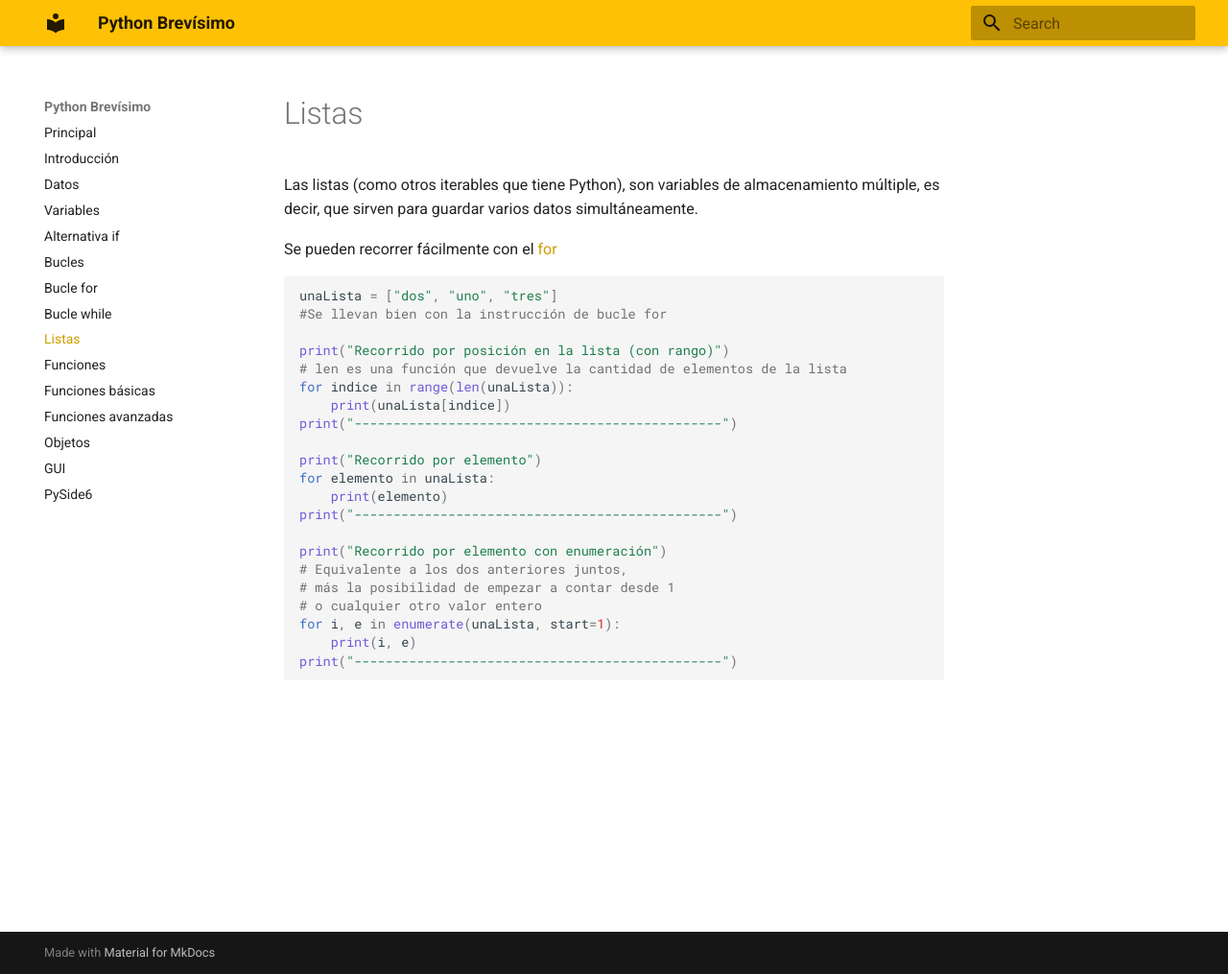
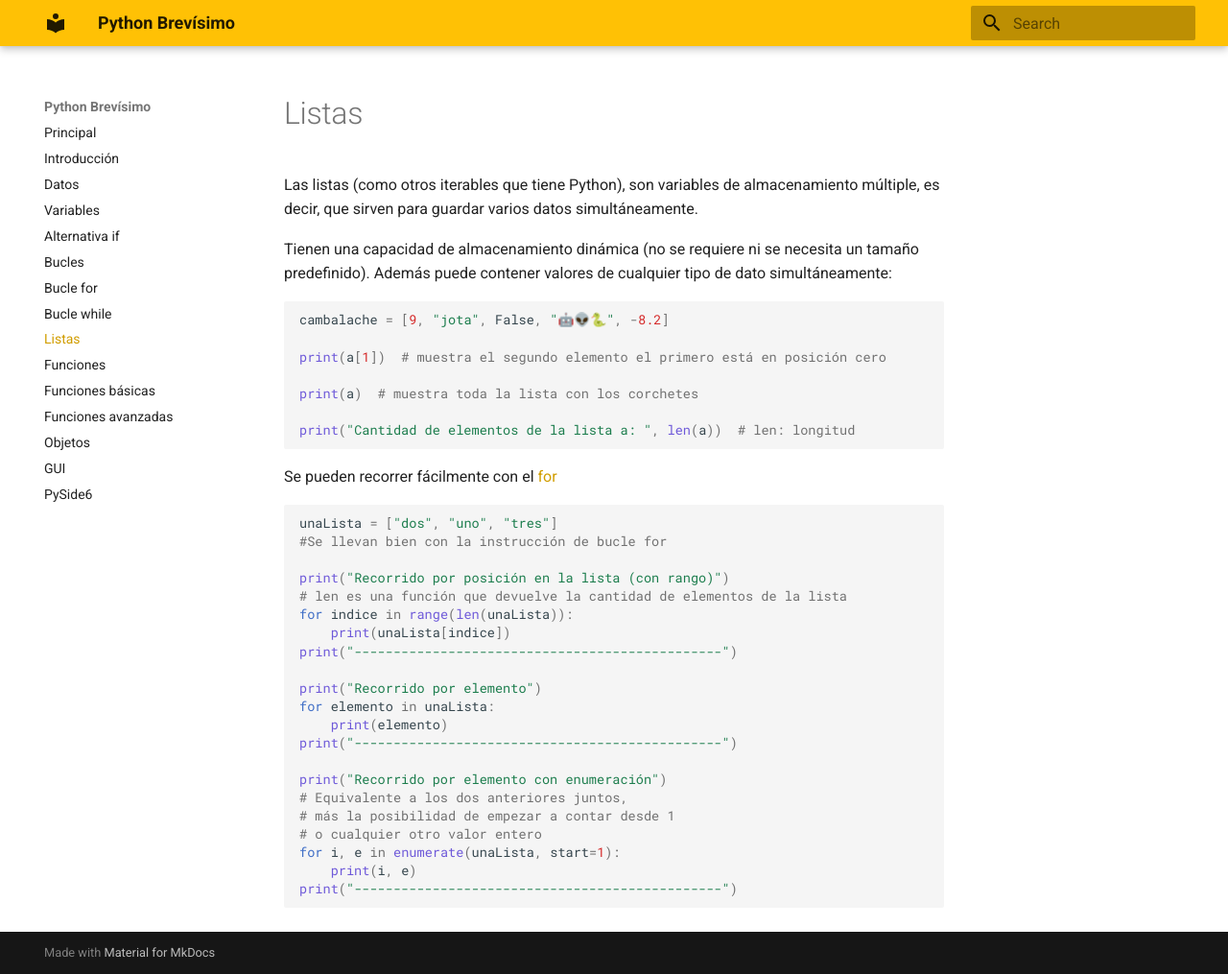
Before and after one commit to pablokan/python_brevisimo, an MkDocs documentation site: the page built from docs/listas.md, in a window 1280 px wide and 1015 px high. Shown: the whole window at 96% size. Built offline with MkDocs 1.6.1 and Material for MkDocs 9.7.7, drawn with Linux system fonts in a browser that asks for light colours.

Commit message:
listas 2023 01

````diff
--- a/docs/listas.md
+++ b/docs/listas.md
@@ -2,7 +2,21 @@
 
 Las listas (como otros iterables que tiene Python), son variables de almacenamiento múltiple, es decir, que sirven para guardar varios datos simultáneamente.
 
+Tienen una capacidad de almacenamiento dinámica (no se requiere ni se necesita un tamaño predefinido).
+Además puede contener valores de cualquier tipo de dato simultáneamente:
+
+```py
+cambalache = [9, "jota", False, "🤖👽🐍", -8.2]
+
+print(a[1])  # muestra el segundo elemento el primero está en posición cero
+
+print(a)  # muestra toda la lista con los corchetes
+
+print("Cantidad de elementos de la lista a: ", len(a))  # len: longitud
+```
+
 Se pueden recorrer fácilmente con el [for](bucles/for.md)
+
 ``` py
 unaLista = ["dos", "uno", "tres"]
 #Se llevan bien con la instrucción de bucle for
````
